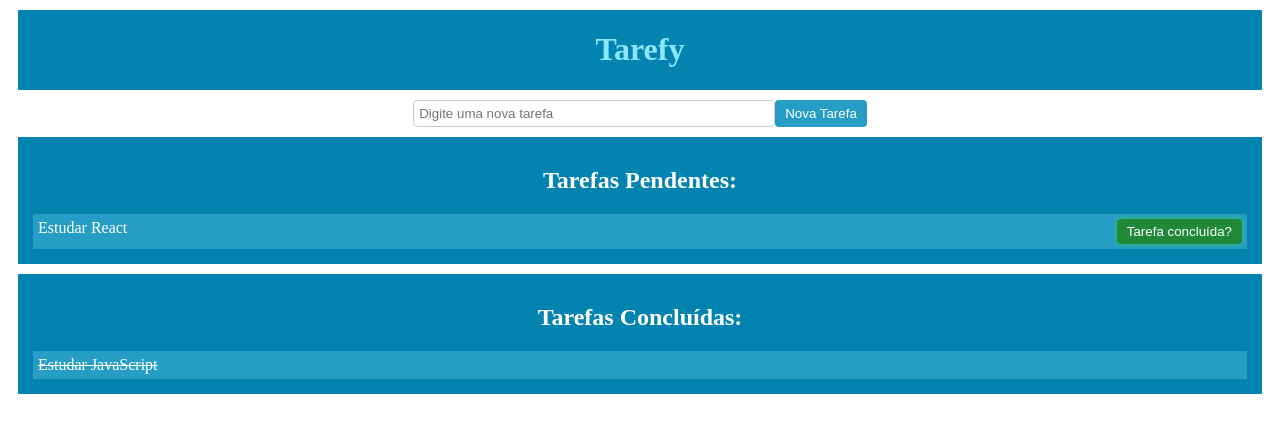
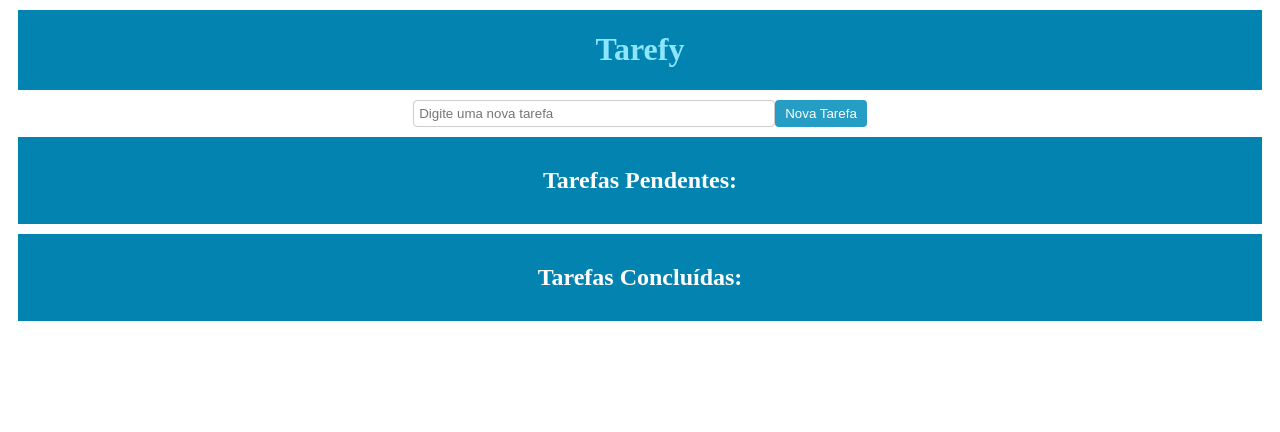
Before and after one commit to LucasReisss/tarefy-web, a React (Create React App) app: page / in a window 1280 px wide. Shown: the top 432 px of the page. Built offline with nearby package versions, Linux system fonts and the light colour scheme.

Commit message:
Refactor App component to use context for task management and update Cabecalho and NovaTarefa components accordingly

```diff
--- a/src/App.js
+++ b/src/App.js
@@ -1,28 +1,30 @@
-import { useState } from 'react';
+import { createContext, useState } from 'react';
 import './App.css';
 import Cabecalho from './components/Cabecalho';
 import NovaTarefa from './components/NovaTarefa';
 import ListaTarefas from './components/ListaTarefas';
+import AppContext from './store/AppContext';
 
 
-
+export const TarefasContext = createContext(null);
 function App() {
 
-  const [tarefas, setTarefas] = useState([
-    { id: 1, titulo: 'Estudar React', completa: false },
-    { id: 2, titulo: 'Estudar JavaScript', completa: true },
-  ]);
+  const [tarefas, setTarefas] = useState([]);
 
   return (
     <div className="App">
-      <Cabecalho />
-      <NovaTarefa tarefas={tarefas} setTarefas={setTarefas} />
-      <ListaTarefas titulo="Tarefas Pendentes:" tarefasFiltradas={tarefas.filter(t => !t.completa)}
-      tarefas={tarefas}
-      setTarefas= {setTarefas} />
-      <ListaTarefas titulo="Tarefas Concluídas:" tarefasFiltradas={tarefas.filter(t => t.completa)}
-      tarefas={tarefas} setTarefas={setTarefas} />
-    </div>
+
+
+      <AppContext.Provider value={{ message: "Tarefy" }}>
+        <Cabecalho />
+      </AppContext.Provider>
+
+      <TarefasContext.Provider value={[tarefas, setTarefas]}>
+        <NovaTarefa />
+        <ListaTarefas titulo="Tarefas Pendentes:" tarefasFiltradas={tarefas.filter(t => !t.completa)}/>
+        <ListaTarefas titulo="Tarefas Concluídas:" tarefasFiltradas={tarefas.filter(t => t.completa)}/>
+      </TarefasContext.Provider>
+    </div >
   );
 }
 
--- a/src/components/Cabecalho/index.js
+++ b/src/components/Cabecalho/index.js
@@ -1,7 +1,11 @@
+import { useContext } from "react"
+import AppContext from "../../store/AppContext"
+
 export default function Cabecalho() {
+  const {message} = useContext(AppContext)
     return (
         <header className='Cabecalho'>
-        <h1>Tarefy</h1>
+        <h1>{message}</h1>
       </header>
     )
 }
--- a/src/components/NovaTarefa/index.js
+++ b/src/components/NovaTarefa/index.js
@@ -1,5 +1,7 @@
-import { useState } from 'react';
-export default function NovaTarefa({ tarefas, setTarefas }) {
+import { useContext, useState } from 'react';
+import { TarefasContext } from '../../App';
+export default function NovaTarefa() {
+    const [tarefas, setTarefas] = useContext(TarefasContext);
     const [titulo, setTitulo] = useState('');
     function novaTarefa() {
        if(titulo.trim() === "") return;
--- a/src/components/Tarefa/index.js
+++ b/src/components/Tarefa/index.js
@@ -1,4 +1,8 @@
-export default function Tarefa({ tarefa, tarefas, setTarefas }) {
+import { useContext } from "react";
+import { TarefasContext } from "../../App";
+
+export default function Tarefa({ tarefa}) {
+    const [tarefas, setTarefas] = useContext(TarefasContext);
     function concluirTarefa(tarefa) {
         const index = tarefas.findIndex(t => t.id === tarefa.id);
         tarefas[index].completa = true;
--- /dev/null
+++ b/src/store/AppContext.js
@@ -0,0 +1,3 @@
+import { createContext } from "react";
+
+export default createContext({message: "Default"});
```
